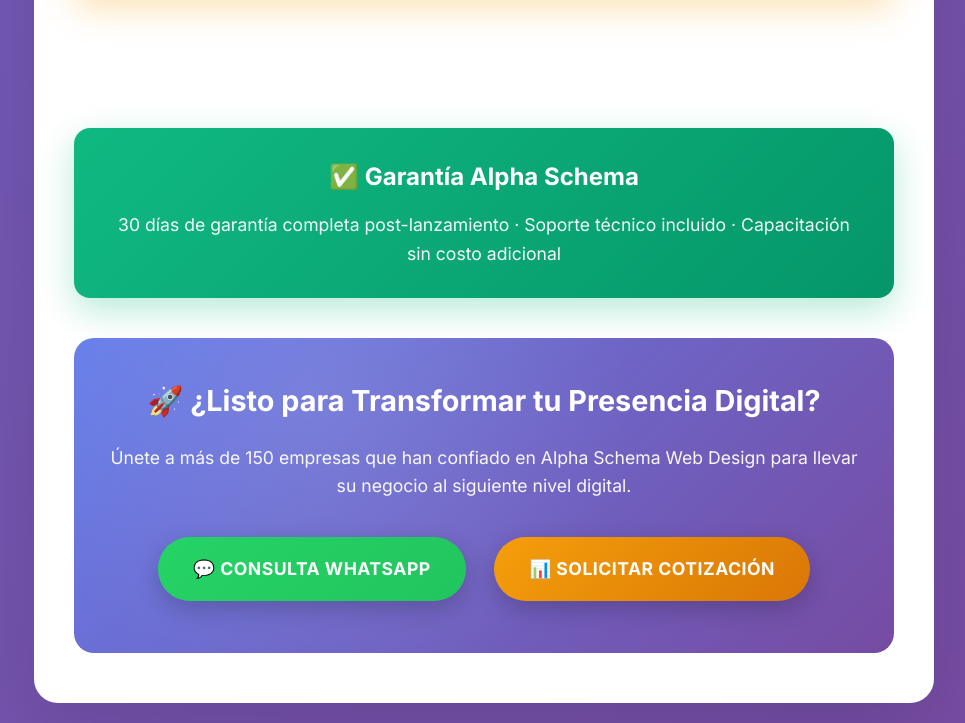
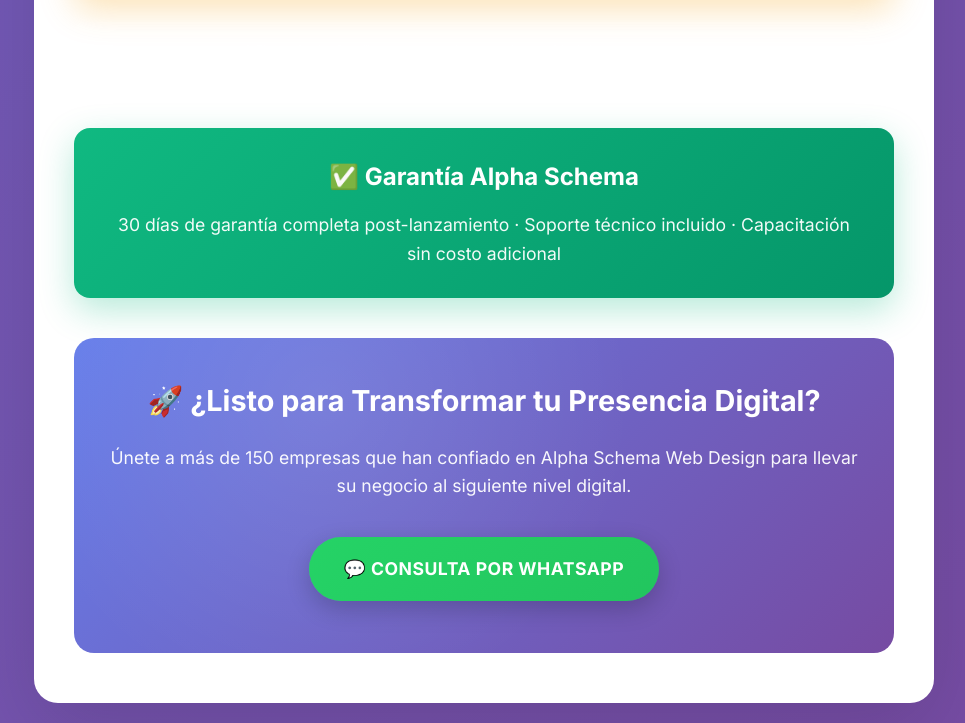
Before and after one commit to o0reyandre0o/propuesta-comercial, a plain HTML site: page index.html in a window 1280 px wide. Shown: the part 5241-5964 px from the top of the page, without its empty margins (156-1121 px from the left). Drawn offline with Linux system fonts and the light colour scheme.

Commit message:
Update index.html

```diff
--- a/index.html
+++ b/index.html
@@ -902,8 +902,7 @@
                 <h3>🚀 ¿Listo para Transformar tu Presencia Digital?</h3>
                 <p>Únete a más de 150 empresas que han confiado en Alpha Schema Web Design para llevar su negocio al siguiente nivel digital.</p>
 
-                <a href="#" class="cta-button whatsapp-button">💬 Consulta WhatsApp</a>
-                <a href="#" class="cta-button quote-button">📊 Solicitar Cotización</a>
+                <a href="https://wa.me/584262625588?text=Hola%20Alpha%20Schema%2C%20estoy%20interesado%20en%20sus%20servicios%20de%20desarrollo%20web.%20Me%20gustar%C3%ADa%20recibir%20m%C3%A1s%20informaci%C3%B3n." class="cta-button whatsapp-button">💬 Consulta por WhatsApp</a>
             </div>
         </div>
     </div>
```
